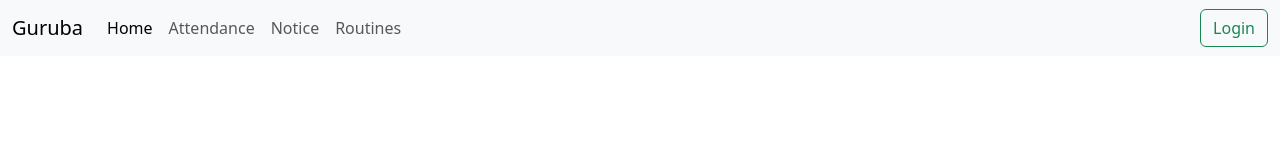
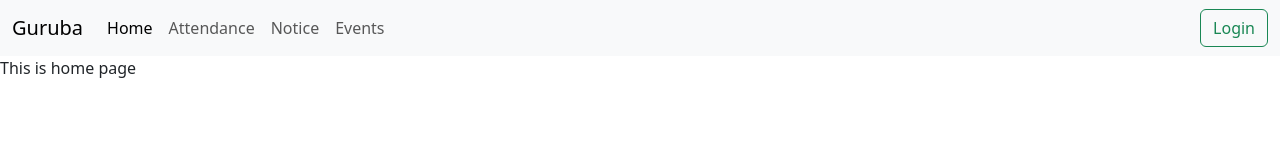
Before and after one commit to classengineering9/BARSA-Attend, a plain HTML site: page index.html in a window 1280 px wide. Drawn offline with nearby package versions, Linux system fonts and the light colour scheme.

Commit message:
Update index.html
little bit modified

```diff
--- a/index.html
+++ b/index.html
@@ -4,15 +4,12 @@
 <head>
     <meta charset="UTF-8">
     <meta name="viewport" content="width=device-width, initial-scale=1.0">
-    <title>Guruba</title>
+    <title>BARSA Attend</title>
     <link href="https://cdn.jsdelivr.net/npm/bootstrap@5.3.3/dist/css/bootstrap.min.css" rel="stylesheet"
         integrity="sha384-QWTKZyjpPEjISv5WaRU9OFeRpok6YctnYmDr5pNlyT2bRjXh0JMhjY6hW+ALEwIH" crossorigin="anonymous">
 </head>
 
 <body>
-    <!-- <div> <h1>I am aashis
-
-    </h1></div> -->
     <nav class="navbar navbar-expand-lg bg-body-tertiary">
         <div class="container-fluid">
             <a class="navbar-brand" href="#">Guruba</a>
@@ -33,7 +30,7 @@
                         <a class="nav-link" href="#">Notice</a>
                     </li>
                     <li class="nav-item">
-                        <a class="nav-link" href="#">Routines</a>
+                        <a class="nav-link" href="#">Events</a>
                     </li>
                 </ul>
                 <form class="d-flex" role="search">
@@ -42,7 +39,7 @@
             </div>
         </div>
     </nav>
-
+This is home page
     <script src="https://cdn.jsdelivr.net/npm/bootstrap@5.3.3/dist/js/bootstrap.bundle.min.js"
         integrity="sha384-YvpcrYf0tY3lHB60NNkmXc5s9fDVZLESaAA55NDzOxhy9GkcIdslK1eN7N6jIeHz"
         crossorigin="anonymous"></script>
```
